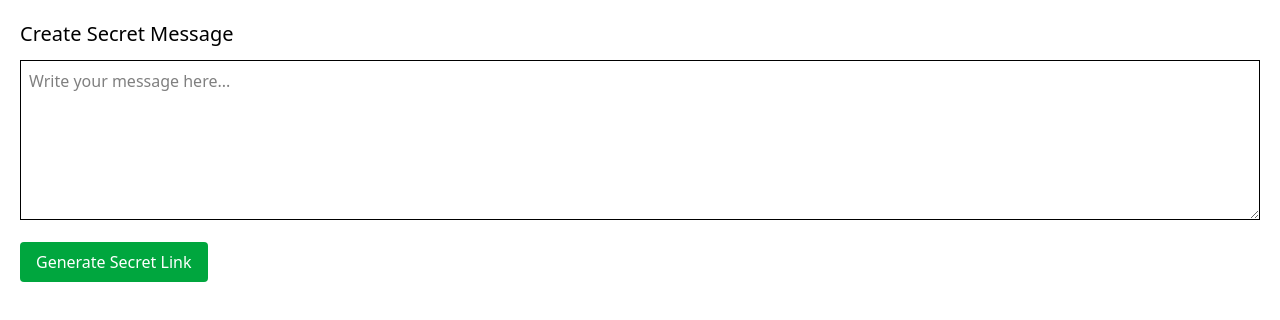
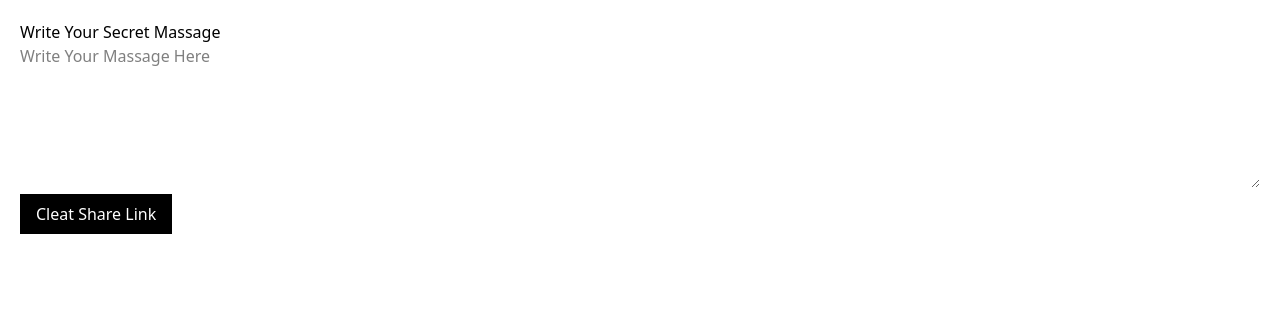
Before and after one commit to krishno-roy/sicratemasssageshareapps, a React (Vite) app: page / in a window 1280 px wide. Shown: the top 320 px of the page. Built offline with nearby package versions, Linux system fonts and the light colour scheme; no server answers; sample sign-in values are in the browser's storage.

Commit message:
Initial commit

```diff
--- a/src/pages/Home.jsx
+++ b/src/pages/Home.jsx
@@ -1,104 +1,43 @@
-import { useState } from "react";
-import { v4 as uuidv4 } from "uuid";
+import React, { useState } from "react";
 
-const Home = () => {
+const CreateMessage = () => {
   const [message, setMessage] = useState("");
   const [link, setLink] = useState("");
-  const [copied, setCopied] = useState(false);
-  const [loading, setLoading] = useState(false);
 
-  const handleSubmit = async () => {
-    if (!message.trim()) {
-      alert("Message cannot be empty!");
-      return;
-    }
-
-    setLoading(true);
-
-    try {
-      const id = uuidv4();
-      localStorage.setItem(`secret-message-${id}`, message);
-
-      const fullLink = `${window.location.origin}/message/${id}`;
-      setLink(fullLink);
-
-      await navigator.clipboard.writeText(fullLink);
-      setCopied(true);
-      setTimeout(() => setCopied(false), 3000);
-    } catch (error) {
-      console.error("Error creating message:", error);
-      alert("Something went wrong. Please try again.");
-    } finally {
-      setLoading(false);
-    }
-  };
-
-  const handleShare = async () => {
-    if (!link) return;
-
-    try {
-      if (navigator.share) {
-        await navigator.share({
-          title: "Secret Message",
-          text: "Check out this secret message:",
-          url: link,
-        });
-      } else {
-        await navigator.clipboard.writeText(link);
-        setCopied(true);
-        setTimeout(() => setCopied(false), 3000);
-      }
-    } catch (error) {
-      console.error("Error sharing:", error);
-    }
+  const handleSubmit = (e) => {
+    e.preventDefault();
+    const encoded = btoa(unescape(encodeURIComponent(message))); // encode in base64
+    const shareLink = `${window.location.origin}/message/${encoded}`;
+    setLink(shareLink);
+    setMessage("");
   };
 
   return (
-    <div className="p-5">
-      <h1 className="text-xl mb-3">Create Secret Message</h1>
-      <textarea
-        value={message}
-        onChange={(e) => setMessage(e.target.value)}
-        placeholder="Write your message here..."
-        className="w-full h-40 border p-2"
-      ></textarea>
-      <button
-        onClick={handleSubmit}
-        disabled={loading}
-        className={`mt-4 ${
-          loading ? "bg-gray-400" : "bg-green-600"
-        } text-white px-4 py-2 rounded`}
-      >
-        {loading ? "Generating..." : "Generate Secret Link"}
-      </button>
+    <div style={{ padding: 20 }}>
+      <h2>Write Your Secret Massage</h2>
+      <form onSubmit={handleSubmit}>
+        <textarea
+          rows="6"
+          cols="40"
+          value={message}
+          onChange={(e) => setMessage(e.target.value)}
+          placeholder="Write Your Massage Here "
+          required
 
-      {copied && (
-        <p className="mt-2 text-green-600 font-semibold">
-          ✅ Link copied to clipboard!
-        </p>
-      )}
+          className="w-full"
+        />
+        <br />
+        <button type="submit" className="bg-black text-white py-2 px-4">Cleat Share Link</button>
+      </form>
 
       {link && (
-        <div className="mt-4">
-          <p>Your secret link:</p>
-          <a
-            href={link}
-            target="_blank"
-            rel="noopener noreferrer"
-            className="text-blue-600 underline block break-all mb-2"
-          >
-            {link}
-          </a>
-          <button
-            onClick={handleShare}
-            className="bg-blue-600 text-white px-4 py-2 rounded"
-          >
-            Share Link
-          </button>
+        <div>
+          <p>Share Your Link:</p>
+          <a href={link}>{link}</a>
         </div>
       )}
     </div>
   );
 };
 
-export default Home;
+export default CreateMessage;
--- a/src/pages/Message.jsx
+++ b/src/pages/Message.jsx
@@ -1,26 +1,25 @@
+import React, { useEffect, useState } from "react";
 import { useParams } from "react-router";
-import { useEffect, useState } from "react";
 
-const Message = () => {
+const ViewMessage = () => {
   const { id } = useParams();
   const [message, setMessage] = useState("");
 
   useEffect(() => {
-    const storedMessage = localStorage.getItem(`secret-message-${id}`);
-    if (storedMessage) {
-      setMessage(storedMessage);
-      localStorage.removeItem(`secret-message-${id}`); // optional: delete after view
-    } else {
-      setMessage("This message has expired or doesn't exist.");
+    try {
+      const decoded = decodeURIComponent(escape(atob(id))); // decode base64
+      setMessage(decoded);
+    } catch (err) {
+      setMessage("This message is invalid or corrupted.");
     }
   }, [id]);
 
   return (
-    <div className="p-5">
-      <h1 className="text-xl mb-3">Secret Message</h1>
-      <p className="border p-4 bg-gray-100">{message}</p>
+    <div style={{ padding: 20 }}>
+      <h2>গোপন ম্যাসেজ</h2>
+      <p>{message}</p>
     </div>
   );
 };
 
-export default Message;
+export default ViewMessage;
```
